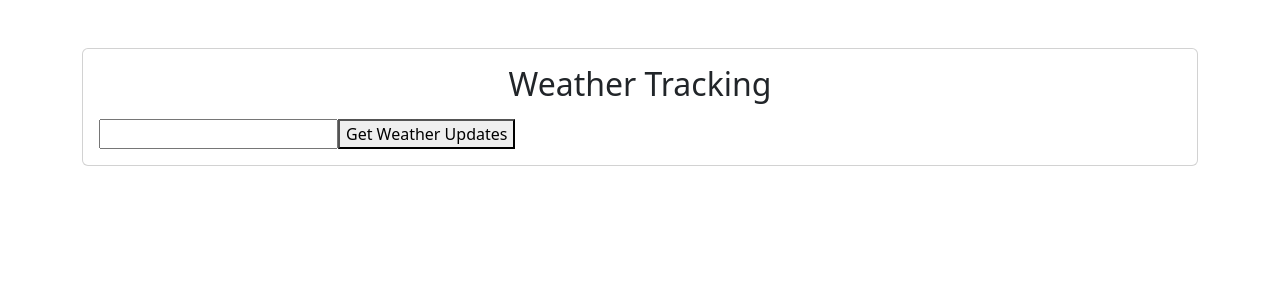
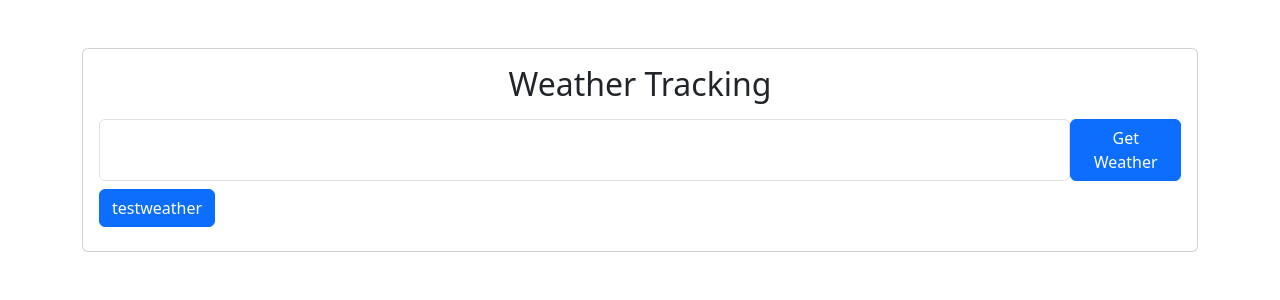
Before and after one commit to theLegasea/101505655_comp3123_labtest2, a React (Create React App) app: page / in a window 1280 px wide. Shown: the top 300 px of the page. Built offline with nearby package versions, Linux system fonts and the light colour scheme.

Commit message:
spent nearly an hour trying to figure out the unauthorized error, and remembered that you need to use backticks for direct routes

```diff
--- a/src/App.js
+++ b/src/App.js
@@ -18,8 +18,7 @@ const  App = () => {
         setError("");
         setLoading(true);
 
-        fetch("https://api.openweathermap.org/data/2.5/weather?q={city}&appid={apiKey}&units=metric")
-        .then(response => {
+        fetch(`https://api.openweathermap.org/data/2.5/weather?q=${city}&appid=${apiKey}&units=metric`)        .then(response => {
             if (!response.ok) {
                 throw new Error("Could not fetch weather data");
             }
@@ -33,16 +32,31 @@ const  App = () => {
         });
     }
 
+    function testWeather() {
+            console.log(weather)
+        }
+
   return (
     <div className="container mt-5">
         <div className="card col-md mx-auto">
             <div className="card-body">
                 <h2 className="text-center mb-3">Weather Tracking</h2>
+                <div className="d-flex justify-content-center">
+                    <input
+                        type="text"
+                        className="form-control mb-2 flex-grow-1"
+                        value={city}
+                        onChange={e => setCity(e.target.value)}
+                    />
+                    <button className="btn btn-primary mb-2" onClick={fetchWeather}>
+                        {loading ? <div className="spinner-border" role="status">
+                            <span className="visually-hidden">Loading...</span>
+                        </div> : "Get Weather"}
+                    </button>
+                </div>
+                <button className="btn btn-primary mb-2" onClick={testWeather}>testweather</button>
 
-                <input/>
-                <button>Get Weather Updates</button>
-
-            {/*TODO: if weather fetched - content,
+                {/*TODO: if weather fetched - content,
                      while weather loads - spinner?,
                      if weather fails to fetch*/}
             </div>
```
